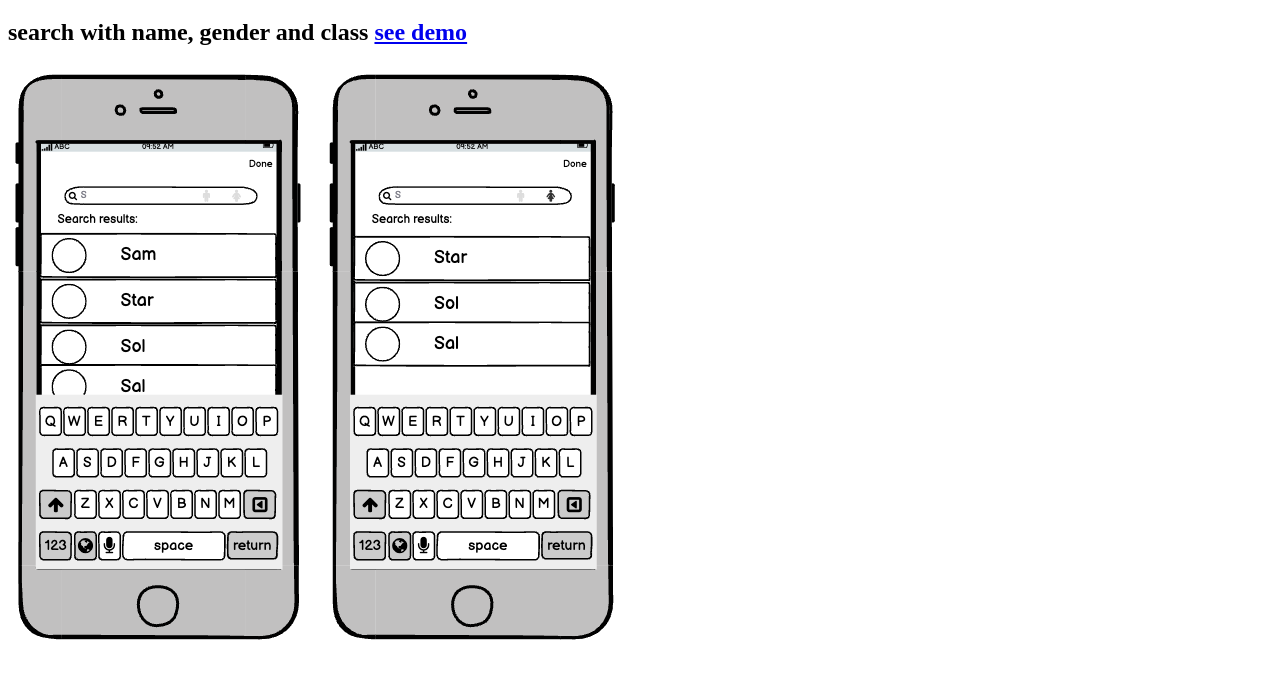
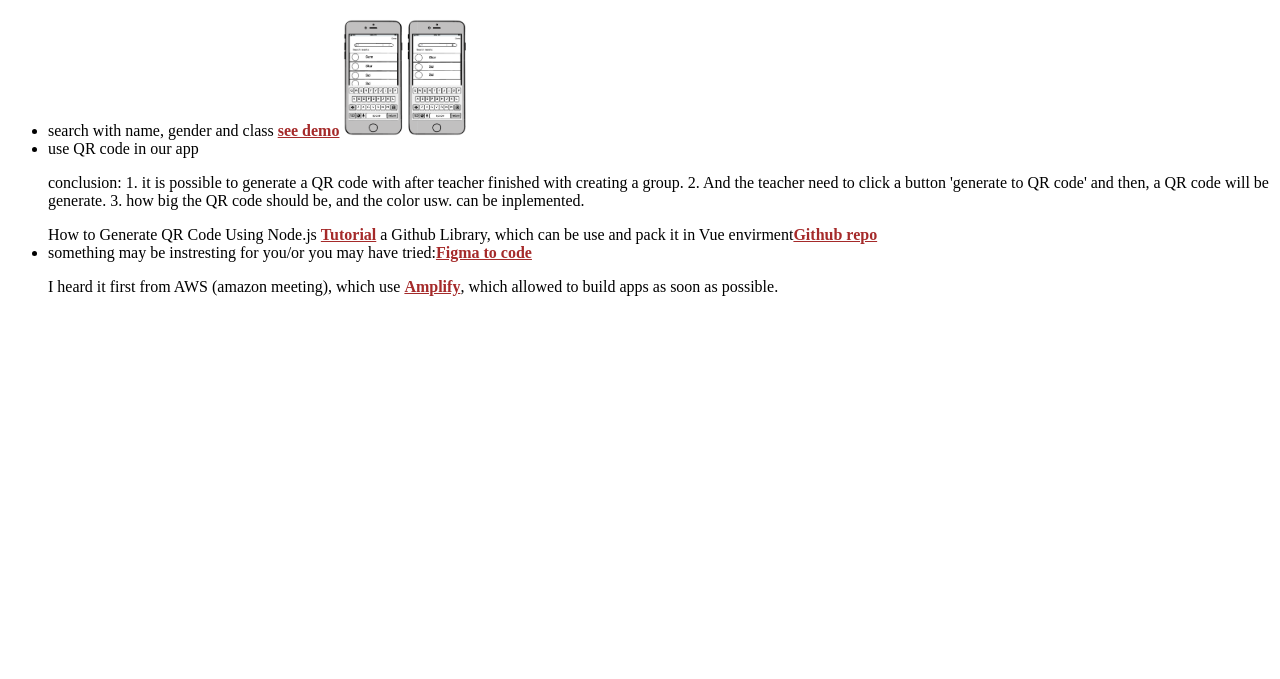
Before and after one commit to YuhuiWu92/Face-Name-Demo, a plain HTML site: page index.html in a window 1280 px wide. Shown: the part 61-740 px from the top of the page. Drawn offline with Linux system fonts and the light colour scheme.

Commit message:
add QR-code related

```diff
--- a/index.html
+++ b/index.html
@@ -5,21 +5,39 @@
     <meta http-equiv="X-UA-Compatible" content="IE=edge">
     <meta name="viewport" content="width=device-width, initial-scale=1.0">
     <title>index page</title>
-    <h1>Demos</h1>
-    <div>
-        <span>
-            <h2>search with name, gender and class
-                <a href="search-name.html" type="button">see demo</a>
-            </h2>
-
-        </span>
-        <img src="img/searchname.png" alt="demo-img-search">
-
-    </div>
-
-
+     <style>
+        a :hover{
+            color: blueviolet;
+            background-color: antiquewhite;
+        }
+        a {
+            color: brown;
+            font-weight: 700;
+            text-decoration: underline;
+        }
+     </style>
 </head>
 <body>
+    <h1>Demos</h1>
+    <ul>
+        <li>search with name, gender and class
+            <a href="search-name.html" type="button">see demo</a>
+            <img src="img/searchname.png" alt="demo-img-search" width="10%">
+        </li>
+        <li>use QR code in our app
+            <p>conclusion:
+                1. it is possible to generate a QR code with after teacher finished with creating a group.
+                2. And the teacher need to click a button 'generate to QR code' and then, a QR code will be generate.
+                3. how big the QR code should be, and the color usw. can be inplemented.
+            </p>
+            How to Generate QR Code Using Node.js <a href="https://www.section.io/engineering-education/how-to-generate-qr-codes-using-nodejs/">Tutorial</a>
+            a Github Library, which can be use and pack it in Vue envirment<a href="https://github.com/soldair/node-qrcode">Github repo</a>
+        </li>
+        <li>something may be instresting for you/or you may have tried:<a href="https://github.com/bernaferrari/FigmaToCode">Figma to code</a>
+            <p>I heard it first from AWS (amazon meeting), which use
+                <a href="https://docs.amplify.aws/console/uibuilder/figmatocode/">Amplify</a>, which allowed to build apps as soon as possible.</p>
 
+        </li>
+    </ul>
 </body>
 </html>
```
Also changed, not shown: search-name.html (+6 -3 lines).
